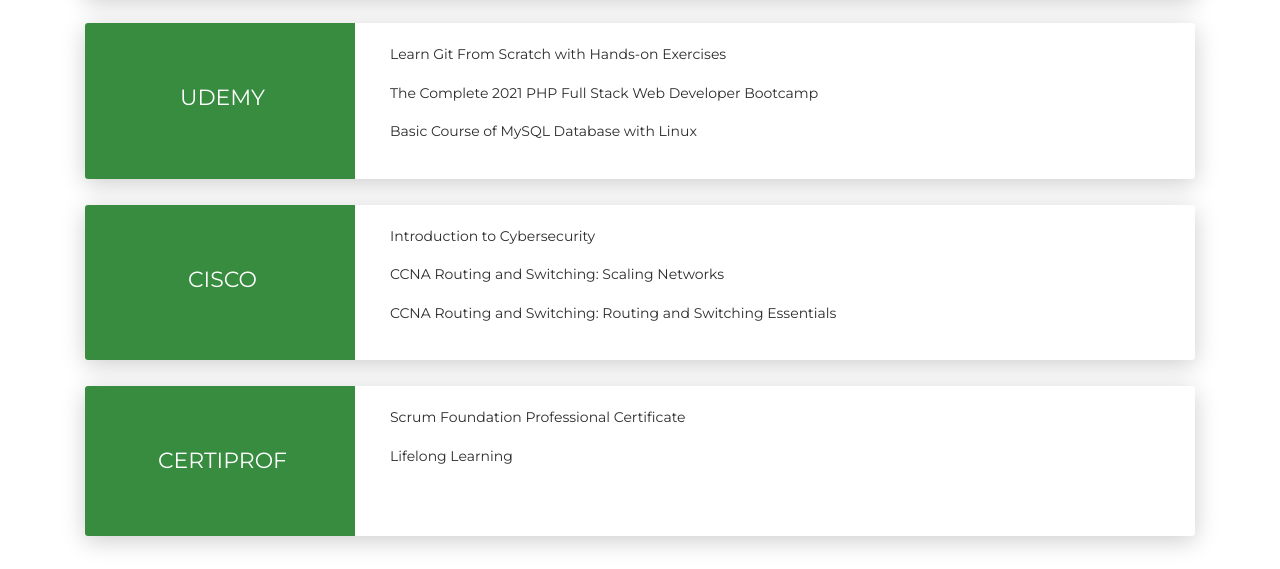
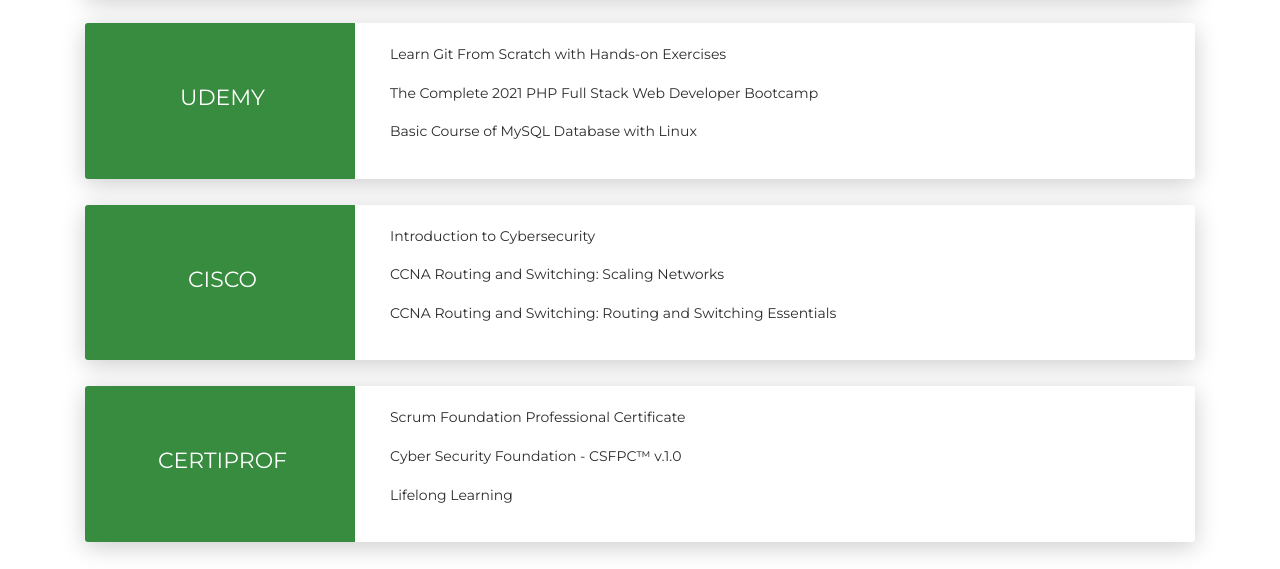
Before and after one commit to edu5975/Eduardo-Rico-CV, a plain HTML site: page index.html in a window 1280 px wide. Shown: the part 4176-4745 px from the top of the page. Drawn offline with Linux system fonts and the light colour scheme.

Commit message:
add courses

```diff
--- a/index.html
+++ b/index.html
@@ -1046,6 +1046,7 @@
                     <div class="row">
                       <div class="col-md-12">
                         <p>Scrum Foundation Professional Certificate</p>
+                        <p>Cyber Security Foundation - CSFPC™ v.1.0</p>
                         <p>Lifelong Learning</p>
                       </div>
                     </div>
```
